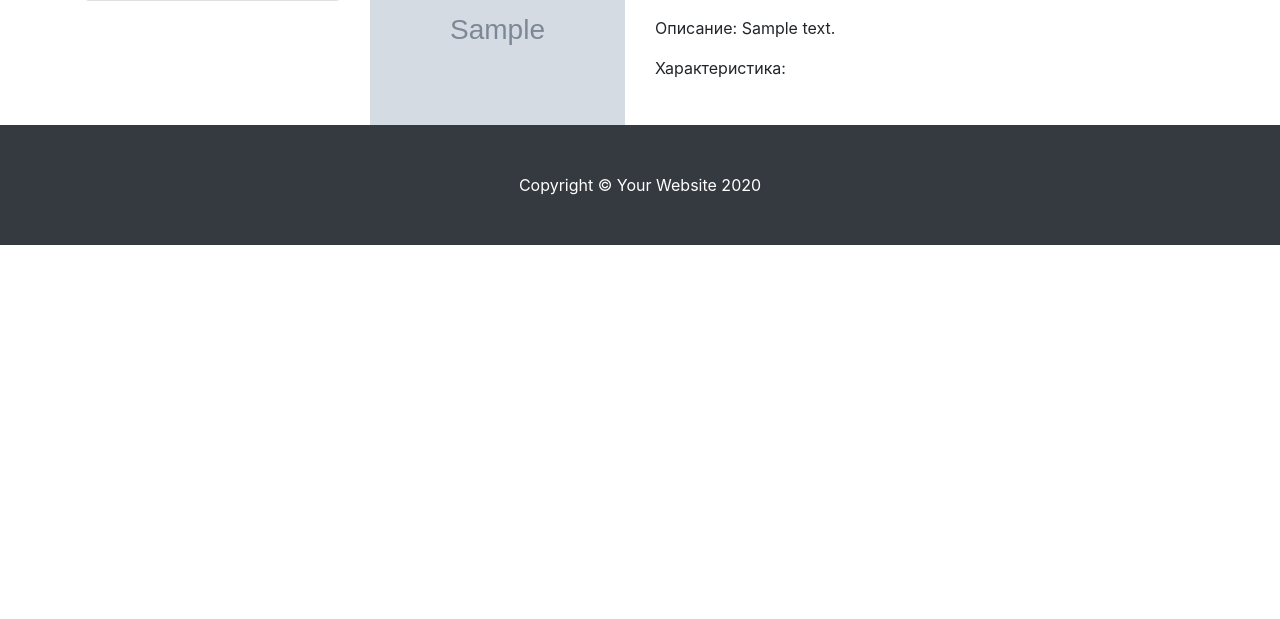
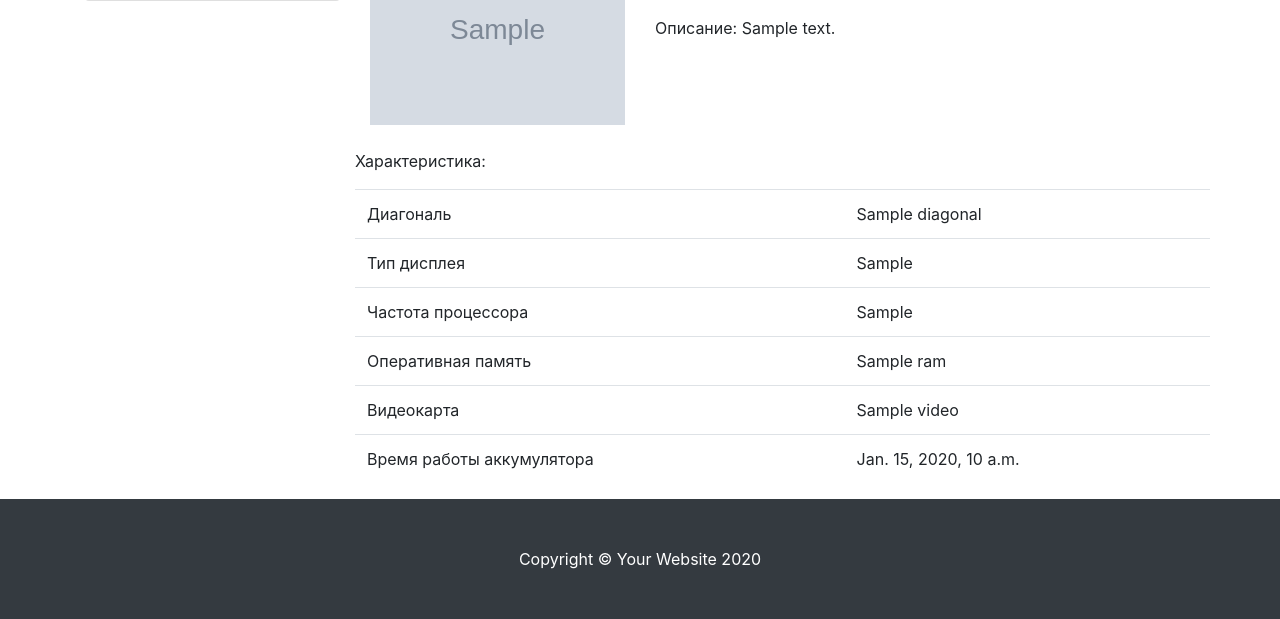
Before and after one commit to EugeniySichev/DjangoShop, a Django app: template shop/mainapp/templates/product_detail.html in a window 1280 px wide. Shown: the part 202-821 px from the top of the page. Before the commit the page ends 447 px from the top, so only its background shows below. Run offline with Django 3.2, Linux system fonts and the light colour scheme; data comes from the database, SQL or seed files in the repository; tables that the repository leaves empty hold one stand-in row (values such as "Sample post"); the template is opened without the code that fills it: values that come from a table or form of the project are taken from there, most other values are stand-ins (such as "Sample title", 1, 10 or a date in 2020); grey boxes marked "Sample" are stand-in pictures; some libraries are stand-ins or nearby versions.

Commit message:
made some changes in templates with include tag

```diff
--- a/shop/mainapp/templates/product_detail.html
+++ b/shop/mainapp/templates/product_detail.html
@@ -23,8 +23,14 @@
 
         <p>Цена: {{ product.price }} руб.</p>
         <p>Описание: {{ product.description }}</p>
-        <p>Характеристика:</p>
+
     </div>
+     <p class="mt-4">Характеристика:</p>
+     {% if product.category.slug == 'notebooks' %}
+        {% include 'notebook_specification.html' %}
+     {% else %}
+        {% include 'smartphone_specification.html' %}
+    {% endif %}
 </div>
 
 
--- a/shop/mainapp/templates/smartphone_specification.html
+++ b/shop/mainapp/templates/smartphone_specification.html
@@ -1,10 +1,49 @@
-<!DOCTYPE html>
-<html lang="en">
-<head>
-    <meta charset="UTF-8">
-    <title>Title</title>
-</head>
-<body>
 
-</body>
-</html>
+
+<table class="table">
+
+  <tbody>
+    <tr>
+
+      <td>Диагональ</td>
+      <td>{{ product.diagonal }}</td>
+
+    </tr>
+
+    <tr>
+
+      <td>Тип дисплея</td>
+      <td>{{ product.display_type }}</td>
+
+    </tr>
+
+  <tr>
+
+      <td>Частота процессора</td>
+      <td>{{ product.processor_freq }}</td>
+
+    </tr>
+
+    <tr>
+
+      <td>Оперативная память</td>
+      <td>{{ product.ram }}</td>
+
+    </tr>
+
+    <tr>
+
+      <td>Видеокарта</td>
+      <td>{{ product.video }}</td>
+
+    </tr>
+
+  <tr>
+
+      <td>Время работы аккумулятора</td>
+      <td>{{ product.time_without_charge }}</td>
+
+    </tr>
+
+  </tbody>
+</table>
```
Also changed, not shown: shop/mainapp/templates/notebook_specification.html (+50 -0 lines).
